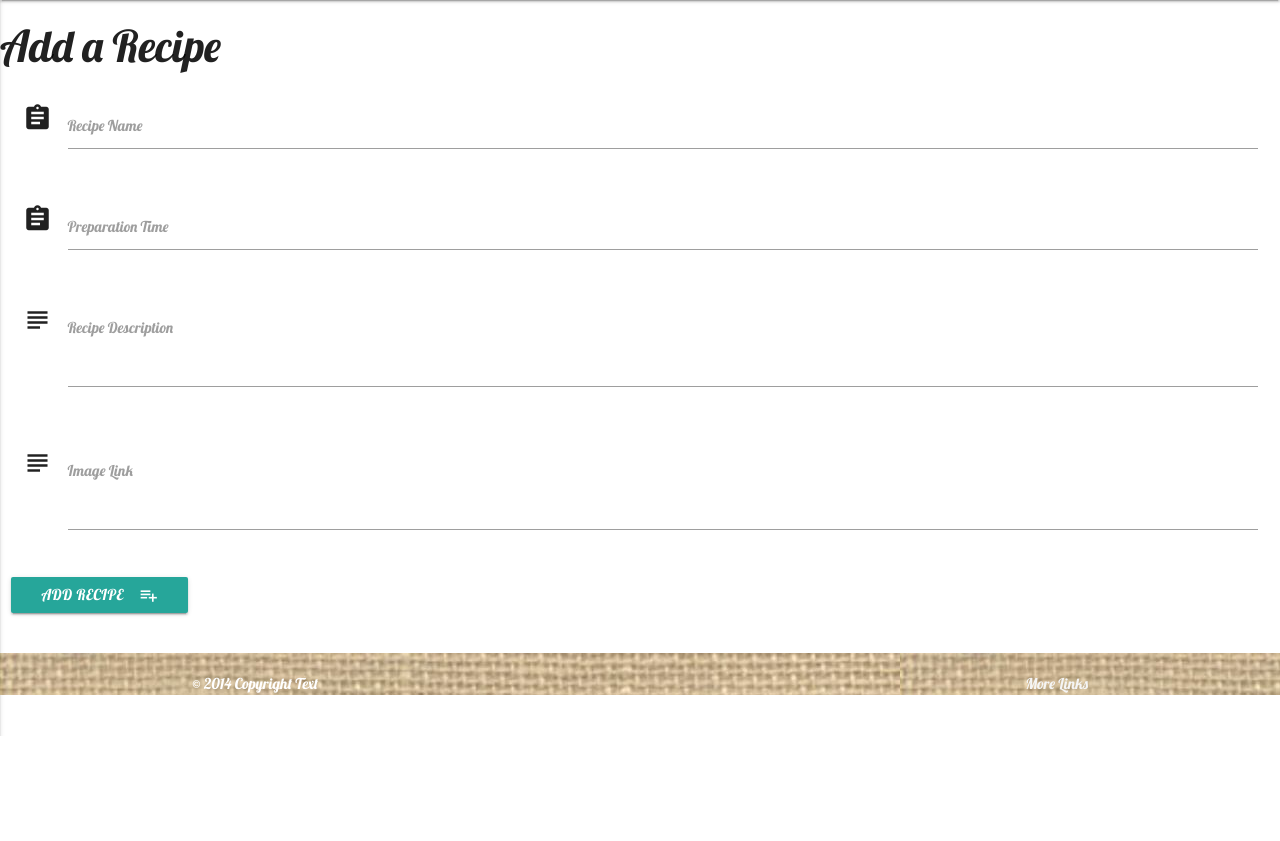
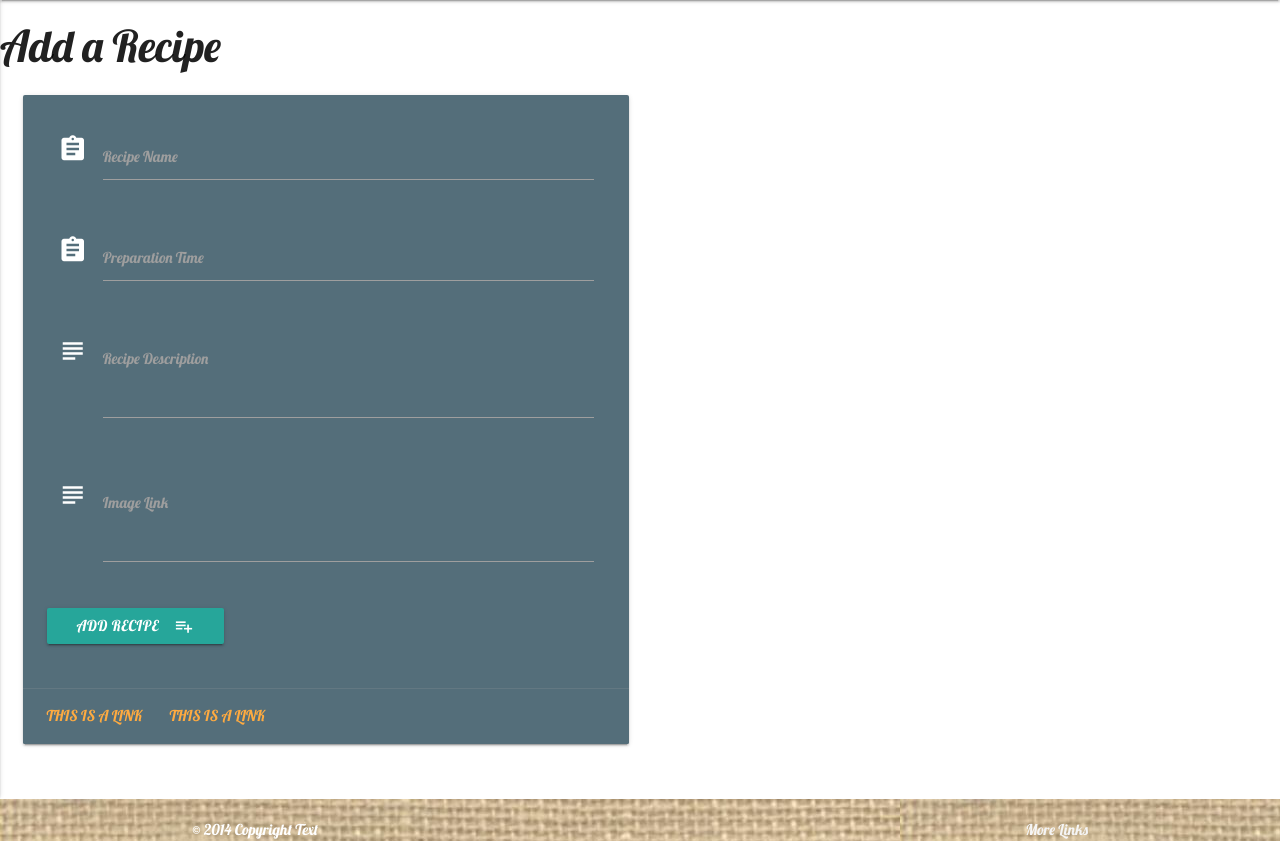
Before and after one commit to anteCedens/CI-MS3-cookbook, a Flask app: page /add_recipe in a window 1280 px wide. Shown: the part 64-905 px from the top of the page. Before the commit the page ends 800 px from the top, so only its background shows below. Run offline with Flask 2, Linux system fonts and the light colour scheme; data that the repository does not hold is empty; some libraries are stand-ins or nearby versions.

Commit message:
Redesigning add_recipe.html form strucutre to be inside a Materialize card

```diff
--- a/templates/add_recipe.html
+++ b/templates/add_recipe.html
@@ -66,6 +66,10 @@
 <div class="row">
   <form action="{{ url_for('insert_recipe') }}" method="POST" class="col s12">
     <div class="row">
+      <div class="col s12 m6">
+        <div class="card blue-grey darken-1">
+          <div class="card-content white-text">
+            <div class="row">
               <div class="input-field col s12">
                 <i class="material-icons prefix">assignment</i>
                 <input id="recipe_name" name="recipe_name" type="text" />
@@ -75,7 +79,11 @@
             <div class="row">
               <div class="input-field col s12">
                 <i class="material-icons prefix">assignment</i>
-        <input id="preparation_time" name="preparation_time" type="text" />
+                <input
+                  id="preparation_time"
+                  name="preparation_time"
+                  type="text"
+                />
                 <label for="icon_prefix">Preparation Time</label>
               </div>
             </div>
@@ -107,7 +115,14 @@
                 <i class="material-icons right">playlist_add</i>
               </button>
             </div>
-
+          </div>
+          <div class="card-action">
+            <a href="#">This is a link</a>
+            <a href="#">This is a link</a>
+          </div>
+        </div>
+      </div>
+    </div>
   </form>
 </div>
 
```
Lines whose indentation alone changed are shown as unchanged.
